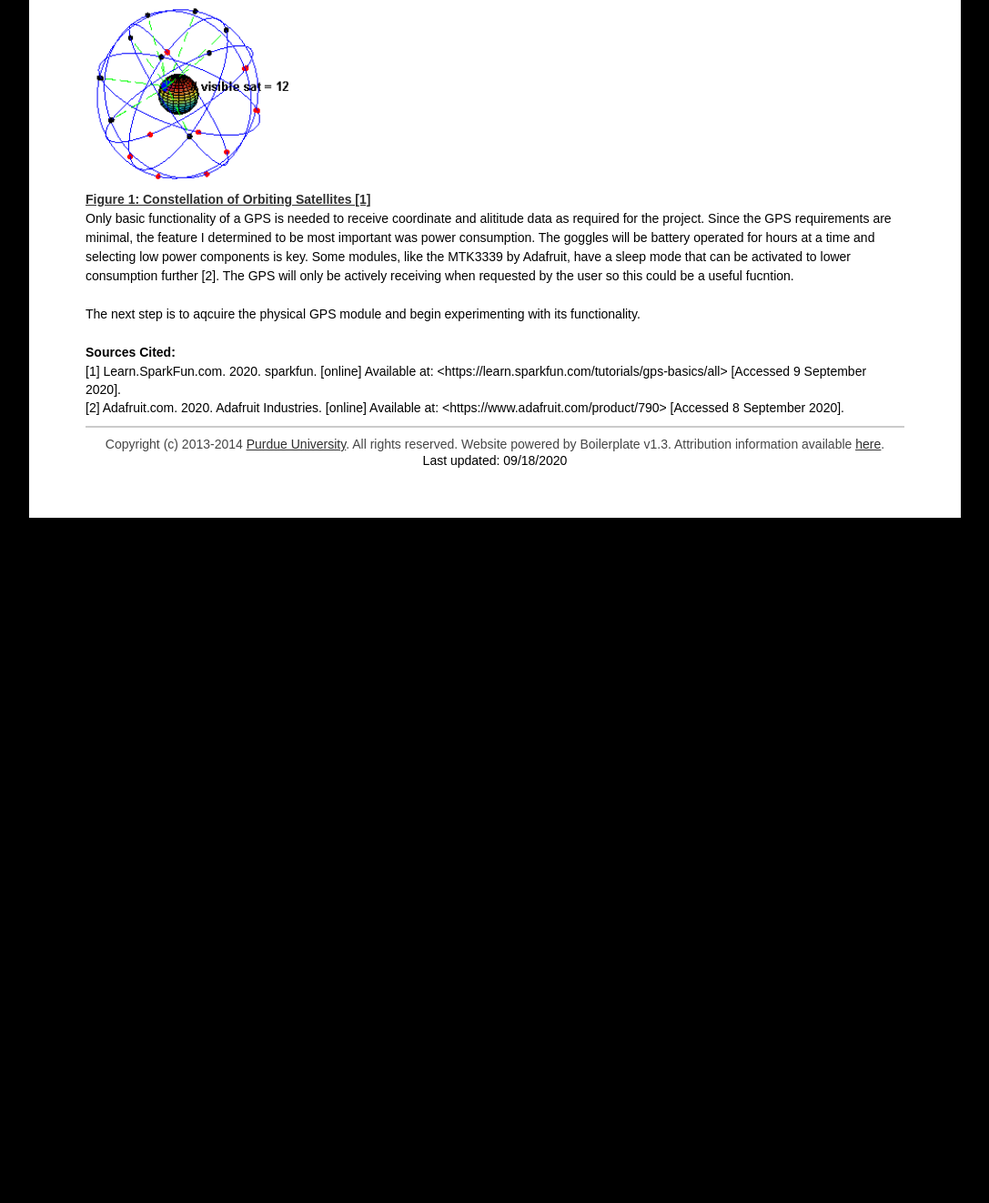
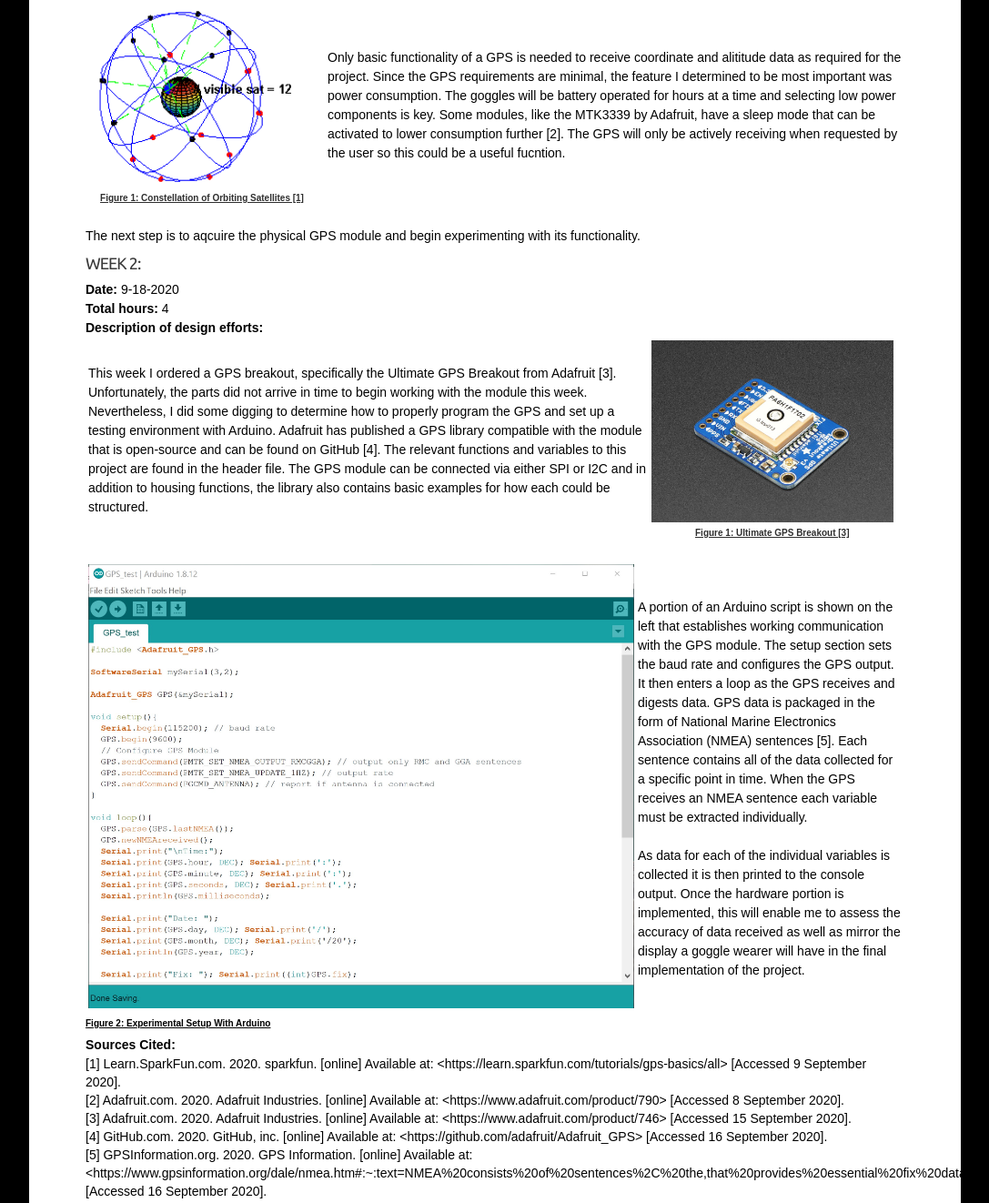
Before and after one commit to mitchellciupak-archived/Snow-WeAR-Goggles-OLD, a plain HTML site: page Team/progress/sumner3.html in a window 1280 px wide. Shown: the part 488-1810 px from the top of the page at 91% size, without its empty margins (96-1183 px from the left). Before the commit the page ends 1057 px from the top, so only its background shows below. Drawn offline with nearby package versions, Linux system fonts and the light colour scheme; some packages are replaced by stand-ins of ours; a script that the page names is missing.

Commit message:
progress report week 2

```diff
--- a/Team/progress/sumner3.html
+++ b/Team/progress/sumner3.html
@@ -54,7 +54,7 @@
             <h2>Progress Report for Peter Sumner</h2>
 
             <h4>Week 1:</h4>
-            <b>Date:</b> 9 September 2020<br>
+            <b>Date:</b> 9-9-2020<br>
             <b>Total hours:</b> 6<br>
             <b>Description of design efforts:</b><br>
 			<td>Throughout the project I will be working on implementing the GPS module. The focus of this week was to research GPS operation and possible
@@ -62,23 +62,63 @@
 				accurately the receiver must be able to lock onto 4 satellites and the satellite configuration ensures that this is always possible [1].
 				<br>
 			</td>
+			<table>
+				<tr>
 					<td style="text-align: center; font-size: 10px; margin-bottom: 0px; padding-right: 10px; line-height: 15px;">
 						<a href = "https://cdn.sparkfun.com/r/700-700/assets/0/3/9/5/8/50db5859ce395f0c2a000002.gif">
-				<img src="../img/sumner3_progress/GPS_Sat.gif" style="height: 200px;"><br><b>Figure 1: Constellation of Orbiting Satellites [1]</b>
-				<br>
+						<img src="../img/sumner3_progress/GPS_Sat.gif" style="height: 200px;"><br><b>Figure 1: Constellation of Orbiting Satellites [1]</i></td>
 					</a>
-			</td>
 					<td>Only basic functionality of a GPS is needed to receive coordinate and alititude data as required for the project. Since the GPS
 						requirements are minimal, the feature I determined to be most important was power consumption. The goggles will be battery operated for hours at
 						a time and selecting low power components is key. Some modules, like the MTK3339 by Adafruit, have a sleep mode that can be activated to lower
 						consumption further [2]. The GPS will only be actively receiving when requested by the user so this could be a useful fucntion.<br>
-				<br>
+					</td>
+				</tr>
+			</table>
+
+			<td><br>
 				The next step is to aqcuire the physical GPS module and begin experimenting with its functionality.
 			</td>
-			<br><br>
+			<br>
+			<h4>Week 2:</h4>
+			<b>Date:</b> 9-18-2020<br>
+			<b>Total hours:</b> 4<br>
+			<b>Description of design efforts:</b><br>
+			<table>
+				<td>This week I ordered a GPS breakout, specifically the Ultimate GPS Breakout from Adafruit [3]. Unfortunately, the parts did not arrive in time
+					to begin working with the module this week. Nevertheless, I did some digging to determine how to properly program the GPS and set up a testing
+					environment with Arduino. Adafruit has published a GPS library compatible with the module that is open-source and can be found on GitHub [4].
+					The relevant functions and variables to this project are found in the header file. The GPS module can be connected via either SPI or I2C and in
+					addition to housing functions, the library also contains basic examples for how each could be structured.
+					<br>
+
+				</td>
+				<td style="text-align: center; vertical-align: top; font-size: 10px; margin-bottom: 0px; padding-right: 10px; line-height: 15px;">
+					<a href = "https://cdn-shop.adafruit.com/970x728/746-11.jpg">
+					<img src="../img/sumner3_progress/GPS_Breakout.png" style="height: 200px;"><br><b>Figure 1: Ultimate GPS Breakout [3]</b>
+					<br>
+				</a>
+				</td>
+			</table>
+			<br>
+			<table>
+				<td> <img src="../img/sumner3_progress/Arduino_GPS_Test.jpg" style="width: 600px;"></td>
+				<td>A portion of an Arduino script is shown on the left that establishes working communication with the GPS module. The setup section
+					sets the baud rate and configures the GPS output. It then enters a loop as the GPS receives and digests data. GPS data is packaged in the form of National Marine
+					Electronics Association (NMEA) sentences [5]. Each sentence contains all of the data collected for a specific point in time. When the GPS receives an NMEA sentence
+					each variable must be extracted individually. <br>
+				<br>As data for each of the individual variables is collected it is then printed to the console output. Once the hardware portion is implemented, this will enable
+					me to assess the accuracy of data received as well as mirror the display a goggle wearer will have in the final implementation of the project.
+				</td>
+			</table>
+			<b style="text-align: center; vertical-align: top; font-size: 10px; margin-bottom: 0px; padding-right: 10px; line-height: 15px;"><u> Figure 2: Experimental Setup With Arduino</b></u>
+			<br>
 			<b>Sources Cited:</b><br>
 			<p style="line-height: 20px;">[1] Learn.SparkFun.com. 2020. sparkfun. [online] Available at: &lthttps://learn.sparkfun.com/tutorials/gps-basics/all> [Accessed 9 September 2020].<br>
-				[2] Adafruit.com. 2020. Adafruit Industries. [online] Available at: &lthttps://www.adafruit.com/product/790> [Accessed 8 September 2020].
+				[2] Adafruit.com. 2020. Adafruit Industries. [online] Available at: &lthttps://www.adafruit.com/product/790> [Accessed 8 September 2020].<br>
+				[3] Adafruit.com. 2020. Adafruit Industries. [online] Available at: &lthttps://www.adafruit.com/product/746> [Accessed 15 September 2020].<br>
+				[4] GitHub.com. 2020. GitHub, inc. [online] Available at: &lthttps://github.com/adafruit/Adafruit_GPS> [Accessed 16 September 2020]. <br>
+				[5] GPSInformation.org. 2020. GPS Information. [online] Available at: &lthttps://www.gpsinformation.org/dale/nmea.htm#:~:text=NMEA%20consists%20of%20sentences%2C%20the,that%20provides%20essential%20fix%20data.> [Accessed 16 September 2020]. <br>
 			</p>
         </div>
 
```
Also changed, not shown: Team/img/sumner3_progress/Arduino_GPS_Test.jpg (added), Team/img/sumner3_progress/GPS_Breakout.png (added). Lines whose indentation alone changed are shown as unchanged.
